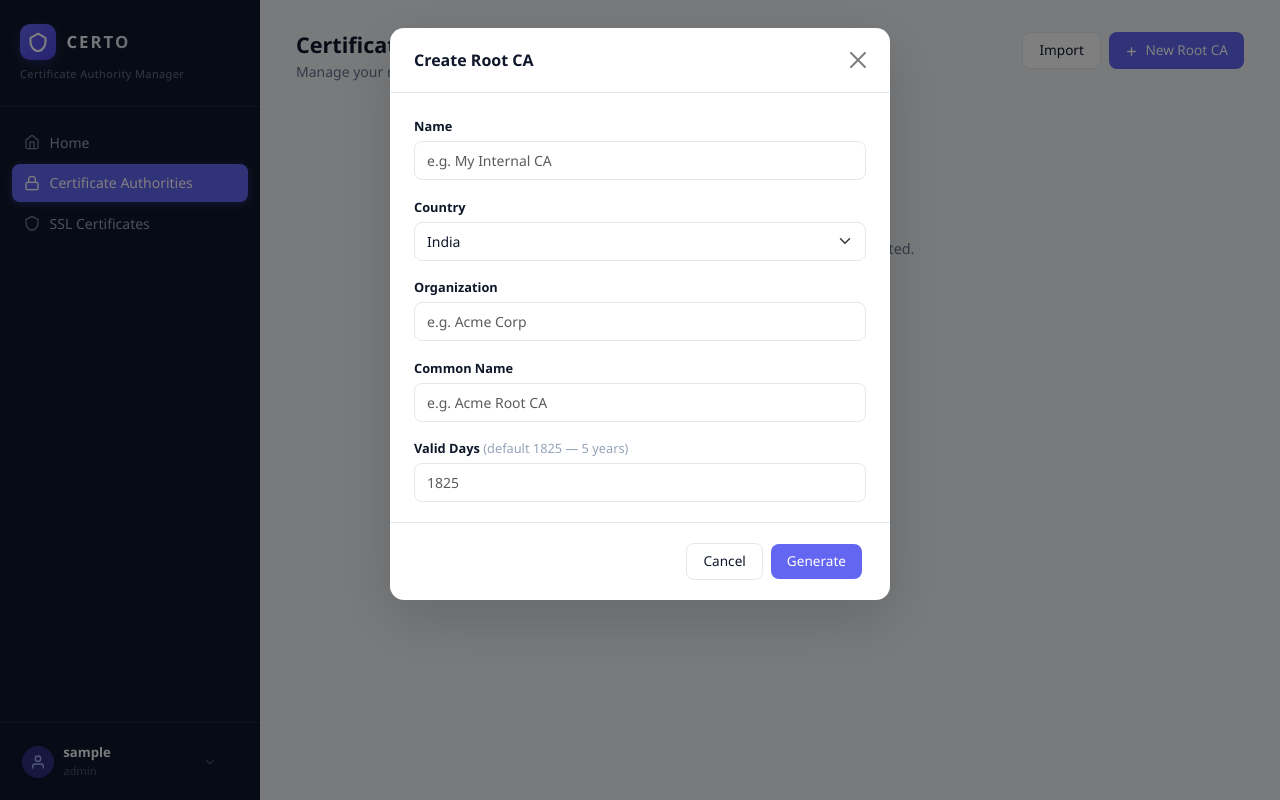
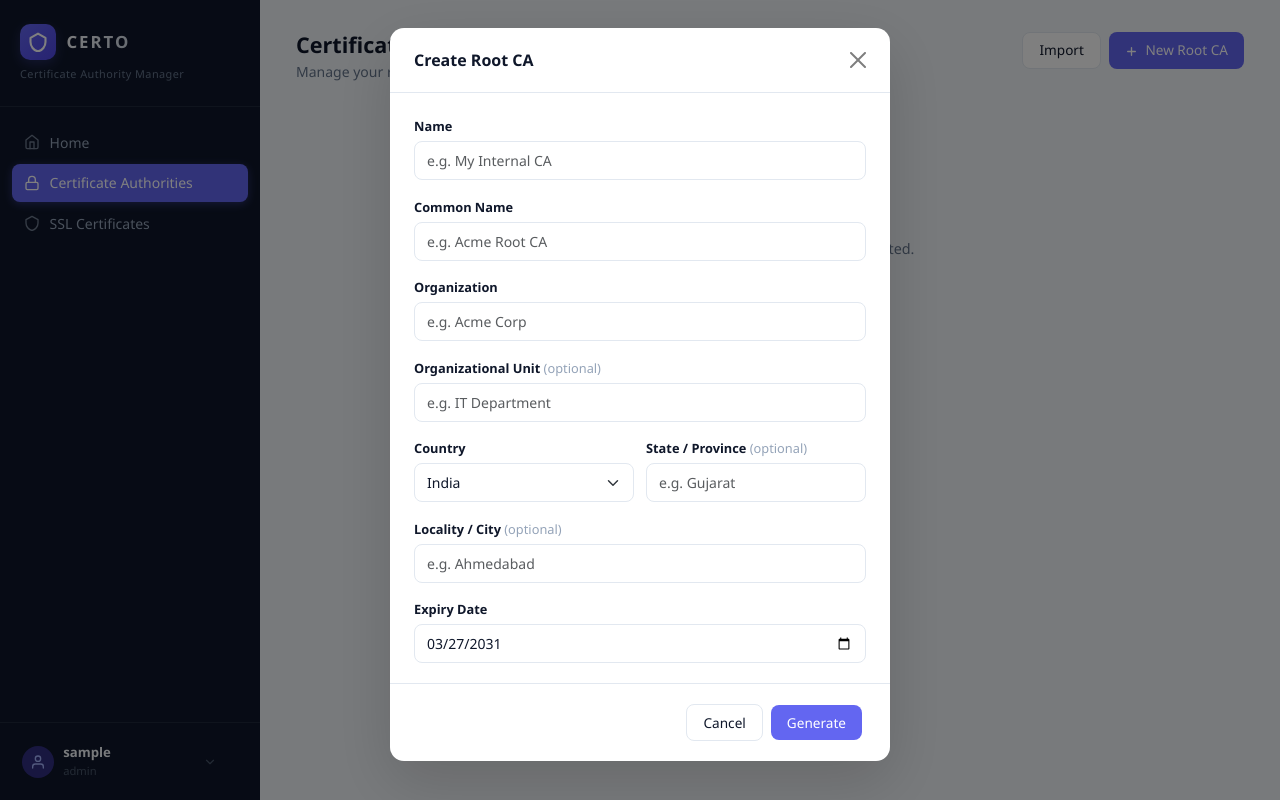
Before and after one commit to KaushalBhatol/certo, a Flask app: page /rootca in a window 1280 px wide, after a click on "New Root CA". Run offline with Flask 3, Linux system fonts and the light colour scheme; the visitor is signed in with stand-in values (Sample User, id 1); data that the repository does not hold is empty; some libraries are stand-ins or nearby versions.

Commit message:
fixed root

```diff
--- a/app.py
+++ b/app.py
@@ -48,6 +48,14 @@ def admin_required(f):
             return redirect(url_for("login"))
         return f(*args, **kwargs)
     return decorated
+
+def _days_until(expiry_date_str, fallback=365):
+    """Convert a YYYY-MM-DD expiry date string to days from now."""
+    try:
+        exp = datetime.strptime(expiry_date_str, "%Y-%m-%d").replace(tzinfo=timezone.utc)
+        return max(1, (exp - datetime.now(timezone.utc)).days)
+    except (ValueError, TypeError):
+        return fallback
 
 @app.route("/")
 def home():
@@ -290,9 +298,12 @@ def import_rootca():
 def create_rootca():
     name = request.form.get("name")
     country = request.form.get("country", "US")
+    state = request.form.get("state", "").strip()
+    locality = request.form.get("locality", "").strip()
     org = request.form.get("org", "Certo")
+    ou = request.form.get("ou", "").strip()
     common_name = request.form.get("common_name", "localhost")
-    days = int(request.form.get("days") or 1825)
+    days = _days_until(request.form.get("expiry_date"), fallback=1825)
 
     if not name:
         flash("Name required", "error")
@@ -303,11 +314,16 @@ def create_rootca():
 
     key = rsa.generate_private_key(public_exponent=65537, key_size=2048)
 
-    subject = issuer = x509.Name([
-        x509.NameAttribute(NameOID.COUNTRY_NAME, country),
-        x509.NameAttribute(NameOID.ORGANIZATION_NAME, org),
-        x509.NameAttribute(NameOID.COMMON_NAME, common_name),
-    ])
+    name_attrs = [x509.NameAttribute(NameOID.COUNTRY_NAME, country)]
+    if state:
+        name_attrs.append(x509.NameAttribute(NameOID.STATE_OR_PROVINCE_NAME, state))
+    if locality:
+        name_attrs.append(x509.NameAttribute(NameOID.LOCALITY_NAME, locality))
+    name_attrs.append(x509.NameAttribute(NameOID.ORGANIZATION_NAME, org))
+    if ou:
+        name_attrs.append(x509.NameAttribute(NameOID.ORGANIZATIONAL_UNIT_NAME, ou))
+    name_attrs.append(x509.NameAttribute(NameOID.COMMON_NAME, common_name))
+    subject = issuer = x509.Name(name_attrs)
 
     now = datetime.now(timezone.utc)
     cert = x509.CertificateBuilder() \
@@ -355,7 +371,7 @@ def reissue_rootca(name):
     ca_dir = os.path.join("data", "rootca", safe_name)
     key_path = os.path.join(ca_dir, "key.pem")
     cert_path = os.path.join(ca_dir, "cert.pem")
-    days = int(request.form.get("days") or 365)
+    days = _days_until(request.form.get("expiry_date"), fallback=1825)
 
     if not os.path.exists(key_path):
         flash("Private key not found. Cannot reissue.", "error")
@@ -485,7 +501,11 @@ def ssl_page():
                 ca_cert_obj = x509.load_pem_x509_certificate(f.read())
             org = _attr(ca_cert_obj.subject, NameOID.ORGANIZATION_NAME)
             country = _attr(ca_cert_obj.subject, NameOID.COUNTRY_NAME)
-        rootcas.append({"name": row["name"], "org": org, "country": country})
+            state = _attr(ca_cert_obj.subject, NameOID.STATE_OR_PROVINCE_NAME)
+            locality = _attr(ca_cert_obj.subject, NameOID.LOCALITY_NAME)
+            ou = _attr(ca_cert_obj.subject, NameOID.ORGANIZATIONAL_UNIT_NAME)
+        rootcas.append({"name": row["name"], "org": org, "country": country,
+                        "state": state, "locality": locality, "ou": ou})
     certs = []
 
     ssl_dir = os.path.join("data", "ssl")
@@ -518,7 +538,7 @@ def ssl_page():
 def create_ssl():
     name = request.form.get("name")
     common_name = request.form.get("common_name")
-    days = int(request.form.get("days") or 365)
+    days = _days_until(request.form.get("expiry_date"), fallback=365)
     selected_ca = request.form.get("root_ca")
     sans_raw = request.form.get("sans", "")
 
@@ -549,18 +569,26 @@ def create_ssl():
         attrs = name_obj.get_attributes_for_oid(oid)
         return attrs[0].value if attrs else default
 
+    country = _attr(ca_cert.subject, NameOID.COUNTRY_NAME, "US")
+    state = _attr(ca_cert.subject, NameOID.STATE_OR_PROVINCE_NAME)
+    locality = _attr(ca_cert.subject, NameOID.LOCALITY_NAME)
     org = _attr(ca_cert.subject, NameOID.ORGANIZATION_NAME, "Certo")
-    country = _attr(ca_cert.subject, NameOID.COUNTRY_NAME, "US")
+    ou = _attr(ca_cert.subject, NameOID.ORGANIZATIONAL_UNIT_NAME)
 
     # Generate private key
     ssl_key = rsa.generate_private_key(public_exponent=65537, key_size=2048)
 
-    # Build subject name
-    subject = x509.Name([
-        x509.NameAttribute(NameOID.COUNTRY_NAME, country),
-        x509.NameAttribute(NameOID.ORGANIZATION_NAME, org),
-        x509.NameAttribute(NameOID.COMMON_NAME, common_name),
-    ])
+    # Build subject name (inherit full identity from CA, only CN is specific to this cert)
+    ssl_name_attrs = [x509.NameAttribute(NameOID.COUNTRY_NAME, country)]
+    if state:
+        ssl_name_attrs.append(x509.NameAttribute(NameOID.STATE_OR_PROVINCE_NAME, state))
+    if locality:
+        ssl_name_attrs.append(x509.NameAttribute(NameOID.LOCALITY_NAME, locality))
+    ssl_name_attrs.append(x509.NameAttribute(NameOID.ORGANIZATION_NAME, org))
+    if ou:
+        ssl_name_attrs.append(x509.NameAttribute(NameOID.ORGANIZATIONAL_UNIT_NAME, ou))
+    ssl_name_attrs.append(x509.NameAttribute(NameOID.COMMON_NAME, common_name))
+    subject = x509.Name(ssl_name_attrs)
 
     # Build SAN list — always include CN, plus any extra entries from the form
     san_entries = []
@@ -669,7 +697,7 @@ def export_ssl(name):
 def reissue_ssl(name):
     safe_name = secure_filename(name)
     ssl_dir = os.path.join("data", "ssl", safe_name)
-    days = int(request.form.get("days") or 365)
+    days = _days_until(request.form.get("expiry_date"), fallback=365)
 
     key_path = os.path.join(ssl_dir, "key.pem")
     cert_path = os.path.join(ssl_dir, "cert.pem")
--- a/templates/rootca.html
+++ b/templates/rootca.html
@@ -85,25 +85,39 @@
           <input name="name" class="form-control" placeholder="e.g. My Internal CA" required>
         </div>
         <div>
-          <label class="form-label">Country</label>
-          <select name="country" class="form-select" required>
-            <option value="">Select Country</option>
-            {% for code, name in countries %}
-            <option value="{{ code }}" {% if code=='IN' %}selected{% endif %}>{{ name }}</option>
-            {% endfor %}
-          </select>
+          <label class="form-label">Common Name</label>
+          <input name="common_name" class="form-control" placeholder="e.g. Acme Root CA" required>
         </div>
         <div>
           <label class="form-label">Organization</label>
           <input name="org" class="form-control" placeholder="e.g. Acme Corp" required>
         </div>
         <div>
-          <label class="form-label">Common Name</label>
-          <input name="common_name" class="form-control" placeholder="e.g. Acme Root CA" required>
+          <label class="form-label">Organizational Unit <span style="color:#94a3b8; font-weight:400;">(optional)</span></label>
+          <input name="ou" class="form-control" placeholder="e.g. IT Department">
+        </div>
+        <div style="display:grid; grid-template-columns:1fr 1fr; gap:0.75rem;">
+          <div>
+            <label class="form-label">Country</label>
+            <select name="country" class="form-select" required>
+              <option value="">Select Country</option>
+              {% for code, cname in countries %}
+              <option value="{{ code }}" {% if code=='IN' %}selected{% endif %}>{{ cname }}</option>
+              {% endfor %}
+            </select>
+          </div>
+          <div>
+            <label class="form-label">State / Province <span style="color:#94a3b8; font-weight:400;">(optional)</span></label>
+            <input name="state" class="form-control" placeholder="e.g. Gujarat">
+          </div>
         </div>
         <div>
-          <label class="form-label">Valid Days <span style="color:#94a3b8; font-weight:400;">(default 1825 — 5 years)</span></label>
-          <input name="days" type="number" class="form-control" placeholder="1825">
+          <label class="form-label">Locality / City <span style="color:#94a3b8; font-weight:400;">(optional)</span></label>
+          <input name="locality" class="form-control" placeholder="e.g. Ahmedabad">
+        </div>
+        <div>
+          <label class="form-label">Expiry Date</label>
+          <input name="expiry_date" type="date" id="ca-create-expiry" class="form-control" required>
         </div>
       </div>
       <div class="modal-footer">
@@ -178,8 +192,8 @@
       </div>
       <div class="modal-body">
         <p style="font-size:0.85rem; color:#64748b; margin-bottom:1rem;">A new certificate will be generated using the existing private key.</p>
-        <label class="form-label">Valid Days <span style="color:#94a3b8; font-weight:400;">(default 365)</span></label>
-        <input name="days" type="number" class="form-control" placeholder="365">
+        <label class="form-label">New Expiry Date</label>
+        <input name="expiry_date" type="date" id="ca-reissue-expiry" class="form-control" required>
       </div>
       <div class="modal-footer">
         <button type="button" class="btn-outline-soft" data-bs-dismiss="modal">Cancel</button>
@@ -190,6 +204,24 @@
 </div>
 
 <script>
+  function isoDate(d) { return d.toISOString().split('T')[0]; }
+  function addYears(n) { const d = new Date(); d.setFullYear(d.getFullYear() + n); return d; }
+  function tomorrow() { const d = new Date(); d.setDate(d.getDate() + 1); return d; }
+
+  const minDate = isoDate(tomorrow());
+
+  const createExpiry = document.getElementById('ca-create-expiry');
+  if (createExpiry) {
+    createExpiry.min = minDate;
+    createExpiry.value = isoDate(addYears(5));
+  }
+
+  const reissueExpiry = document.getElementById('ca-reissue-expiry');
+  if (reissueExpiry) {
+    reissueExpiry.min = minDate;
+    reissueExpiry.value = isoDate(addYears(5));
+  }
+
   const deleteModal = document.getElementById('deleteModal');
   deleteModal.addEventListener('show.bs.modal', event => {
     const name = event.relatedTarget.getAttribute('data-name');
```
Also changed, not shown: templates/ssl.html (+32 -9 lines).
